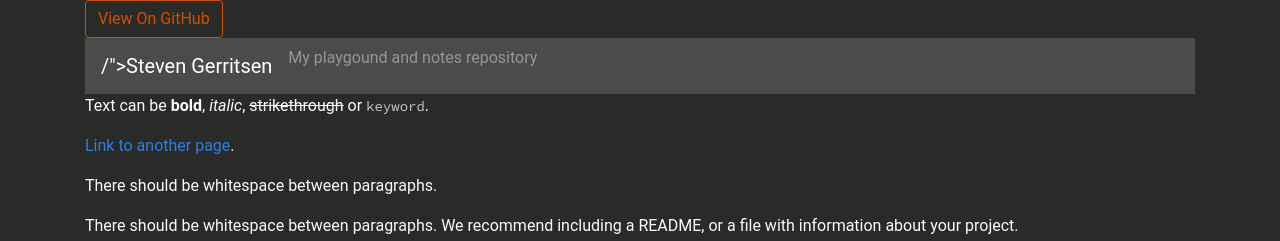
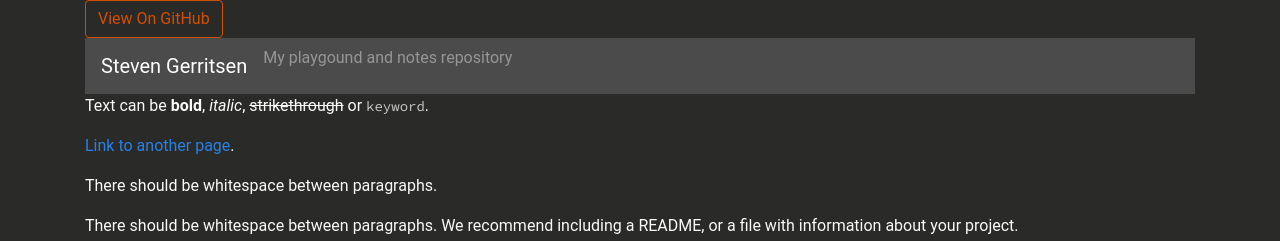
Before and after one commit to Steeff0/steeff0.github.io, a Jekyll site: the page built from pages/markdown-test.md, in a window 1280 px wide and 900 px high. Shown: the top 241 px of the window. Built offline with Jekyll 4.4.1, drawn with Linux system fonts in a browser that asks for light colours; some web fonts are replaced.

Commit message:
Fix menu

```diff
--- a/_includes/header.html
+++ b/_includes/header.html
@@ -17,8 +17,8 @@
         <div class="row">
             <div class="col-12">
                 <nav class="navbar navbar-expand-lg navbar-dark bg-dark">
-                    <a class="navbar-brand site-title" href="/">
-                        {{ "/" | relative_url }}">{{ site.title | default: site.github.repository_name | escape }}
+                    <a class="navbar-brand site-title" href="{{ '/' | relative_url }}">
+                        {{ site.title | default: site.github.repository_name | escape }}
                     </a>
                     <p class="text-muted">{{ site.description | default: site.github.project_tagline }}</p>
 
```
